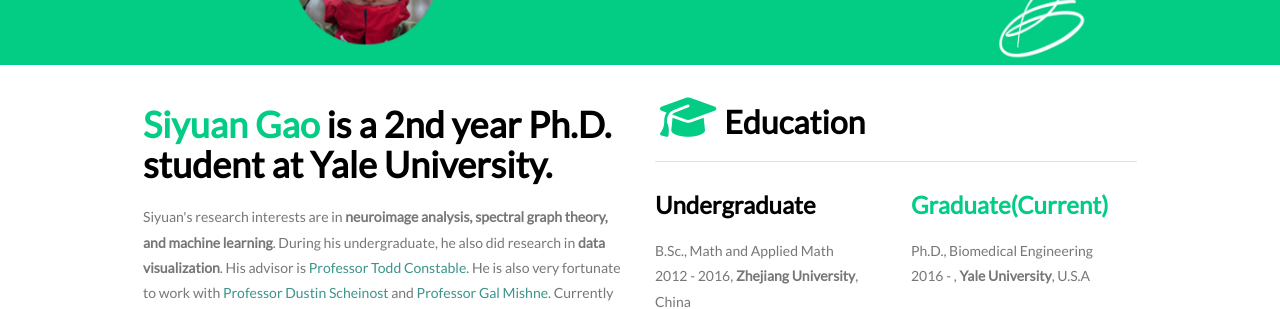
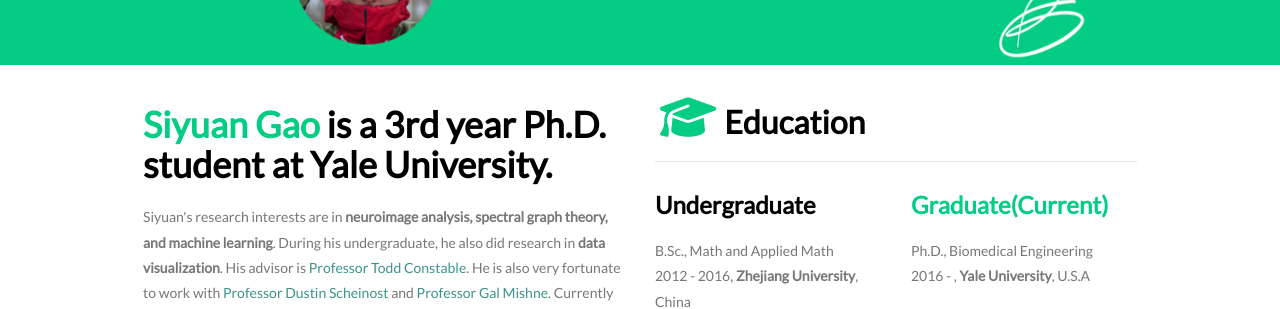
Before and after one commit to carricky/carricky.github.io, a Jekyll site: the page built from index.html, in a window 1280 px wide and 900 px high. Shown: the part 175-484 px from the top of the window. Built offline with Jekyll 4.4.1, drawn with Linux system fonts in a browser that asks for light colours; nearby versions of some CDN libraries; the list of posts is cut into pages by our own code; comment, search, counter and statistics services are not loaded.

Commit message:
update some info

```diff
--- a/about.html
+++ b/about.html
@@ -34,7 +34,7 @@
     <section class="foreground-content">
         <h4 style="font-family: Georgia, serif;">Resume</h4>
         <ul>
-        <li><a href="https://drive.google.com/open?id=1IpAqUKfmQiiCbyl9eOQABwxVZgiS8iwH">2018_Siyuan_Gao</a></li>
+        <li><a href="https://drive.google.com/open?id=1f25E2S_WhNh2tBk2bXO-IAB37jHc5FHz">2018_Siyuan_Gao</a></li>
         </ul>
     </section>
 </div>
--- a/index.html
+++ b/index.html
@@ -35,7 +35,7 @@
 <!-- education part -->
 <div class="container-fluid bg-3 text-left" style="padding:20px 10%">
     <div class="col-md-6" >
-        <h1><span class="light-green">Siyuan Gao</span> is a 2nd year Ph.D. student at Yale University.</h1>
+        <h1><span class="light-green">Siyuan Gao</span> is a 3rd year Ph.D. student at Yale University.</h1>
         <p>Siyuan's research interests are in <strong>neuroimage analysis, spectral graph theory, and machine learning</strong>. During his undergraduate, he also did research in <strong>data visualization</strong>. His advisor is <a href="http://bbs.yale.edu/people/todd_constable.profile">Professor Todd Constable</a>. He is also very fortunate to work with <a href="http://mrrc.yale.edu/faculty/dustin_scheinost.profile">Professor Dustin Scheinost</a> and <a href="http://gauss.math.yale.edu/~gm553/"> Professor Gal Mishne</a>. Currently he is trying to understand human brain's dynamic property under designed tasks or natural stimuli using signal processing and machine learning technique.
         </p>
         <a href="/about" class="btn btn-default" role="button">
--- a/research.html
+++ b/research.html
@@ -63,7 +63,7 @@
         <div style="font-style:italic">
             Conference on Cognitive Computational Neuroscience (CCN), 2018.
         </div>
-        Download:[<a href="https://ccneuro.org/2018/proceedings/1139.pdf">link</a>] [<a href="https://github.com/carricky/2sDM">code</a>]
+        Download: [<a href="https://ccneuro.org/2018/proceedings/1139.pdf">link</a>] [<a href="https://github.com/carricky/2sDM">code</a>]
     </li>
     <li>
         <div style="color:#333333; font-weight:bold">
```
